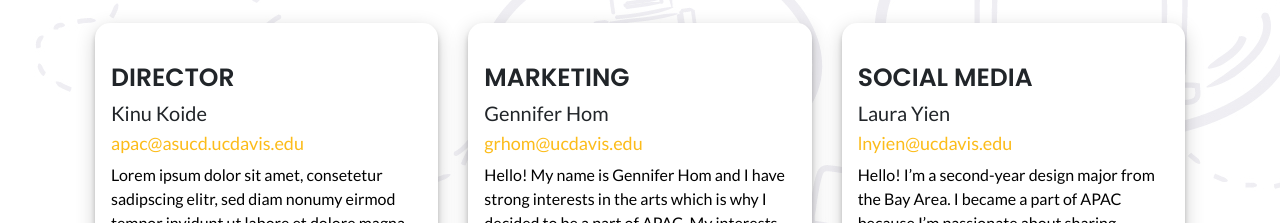
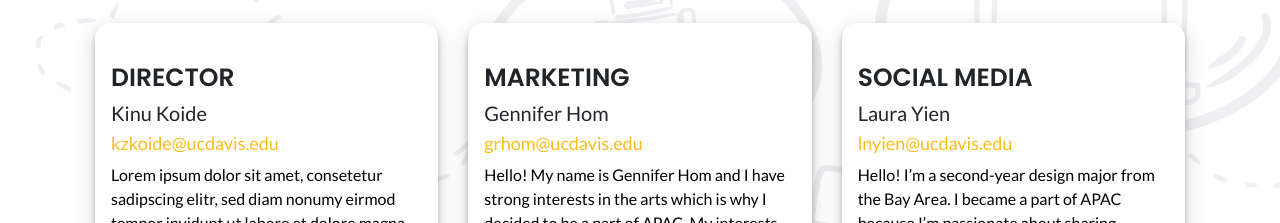
Before and after one commit to joeyhuaa/apac, a React (Create React App) app: page / in a window 1280 px wide. Shown: the part 5000-5223 px from the top of the page. Built offline with nearby package versions, Linux system fonts and the light colour scheme.

Commit message:
refs scroll, heading, section paddings

```diff
--- a/src/sections/Depts.js
+++ b/src/sections/Depts.js
@@ -8,7 +8,7 @@ let cards = [
   {
     title:'DIRECTOR',
     name:'Kinu Koide',
-    email:'apac@asucd.ucdavis.edu',
+    email:'kzkoide@ucdavis.edu',
     blurb:'Lorem ipsum dolor sit amet, consetetur sadipscing elitr, sed diam nonumy eirmod tempor invidunt ut labore et dolore magna aliquyam erat, sed diam voluptua. At vero eos.'
   },
   {
```
